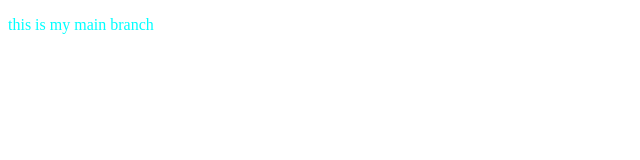
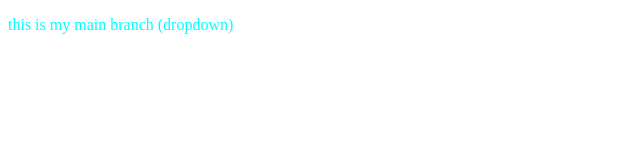
Before and after one commit to RanaShaikh/PracticeRepo, a plain HTML site: page index.html in a window 1280 px wide. Shown: the whole page, without its empty margins (0-640 px from the left). Drawn offline with Linux system fonts and the light colour scheme.

Commit message:
added dropdown

```diff
--- a/index.html
+++ b/index.html
@@ -7,6 +7,6 @@
     <link rel="stylesheet" href="style.css">
 </head>
 <body>
-    <p>this is my main branch</p>
+    <p>this is my main branch (dropdown)</p>
 </body>
 </html>
```
